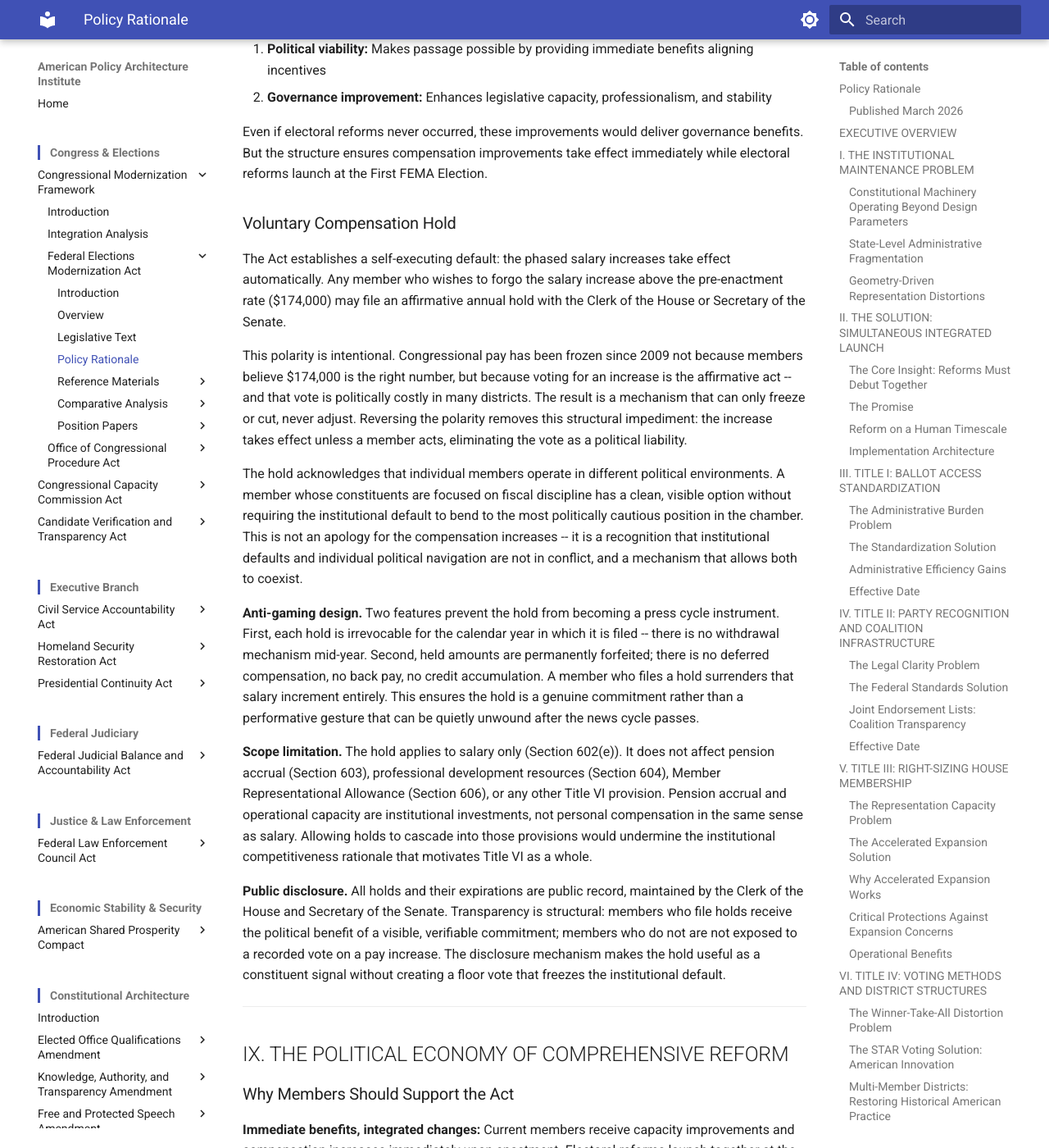
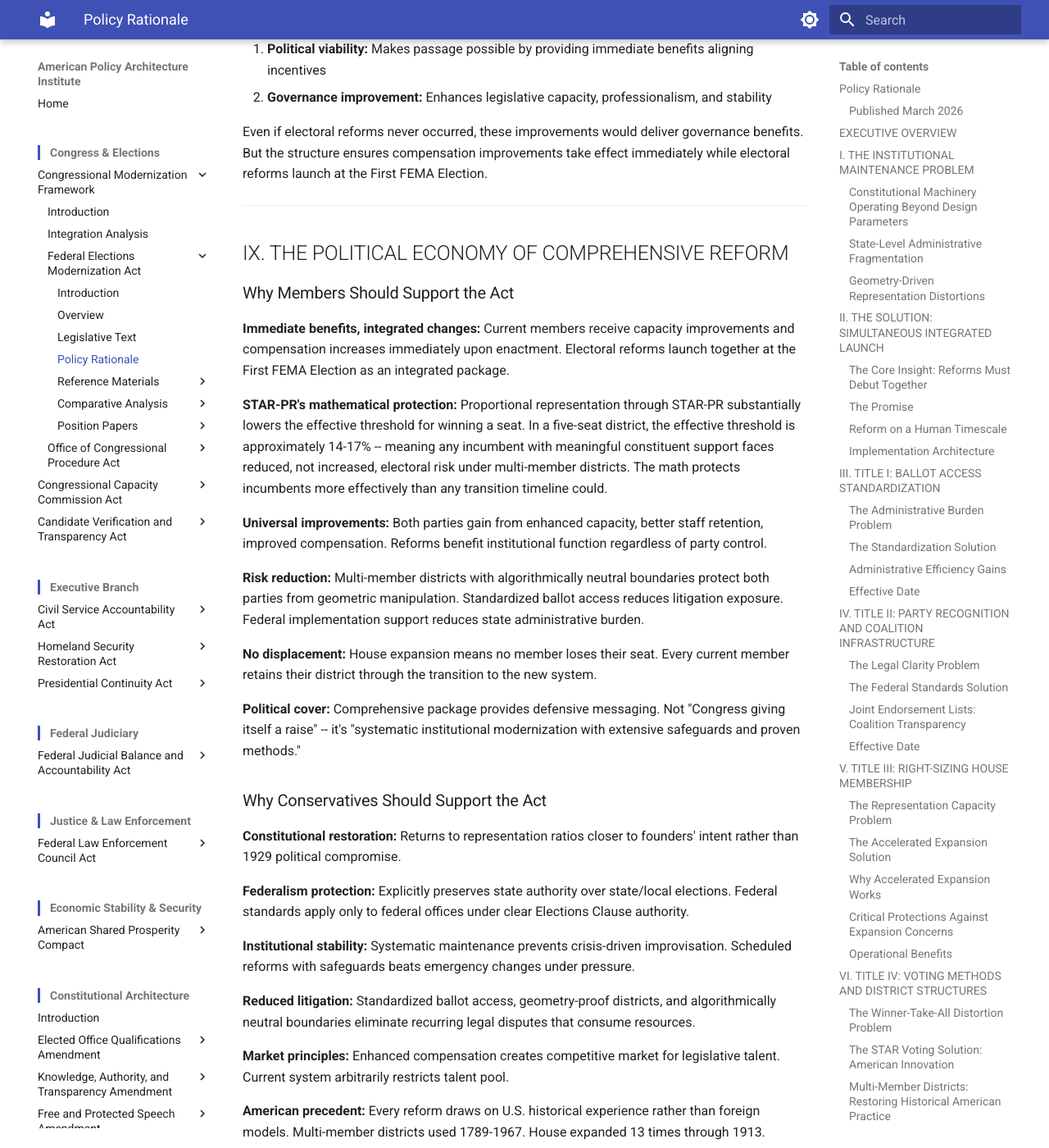
Before and after one commit to albertintech/apai, an MkDocs documentation site: the page built from docs/congress/cmf/fema/policy-rationale.md, in a window 1280 px wide and 1400 px high, scrolled down 21653 px. Shown: the whole window at 82% size. Built offline with MkDocs 1.6.1 and Material for MkDocs 9.7.7, drawn with Linux system fonts in a browser that asks for light colours; some of the changed text lies outside the part shown.

Commit message:
Update policy-rationale.md

```diff
--- a/docs/congress/cmf/fema/policy-rationale.md
+++ b/docs/congress/cmf/fema/policy-rationale.md
@@ -543,20 +543,6 @@
 
 Even if electoral reforms never occurred, these improvements would deliver governance benefits. But the structure ensures compensation improvements take effect immediately while electoral reforms launch at the First FEMA Election.
 
-### Voluntary Compensation Hold
-
-The Act establishes a self-executing default: the phased salary increases take effect automatically. Any member who wishes to forgo the salary increase above the pre-enactment rate ($174,000) may file an affirmative annual hold with the Clerk of the House or Secretary of the Senate.
-
-This polarity is intentional. Congressional pay has been frozen since 2009 not because members believe $174,000 is the right number, but because voting for an increase is the affirmative act -- and that vote is politically costly in many districts. The result is a mechanism that can only freeze or cut, never adjust. Reversing the polarity removes this structural impediment: the increase takes effect unless a member acts, eliminating the vote as a political liability.
-
-The hold acknowledges that individual members operate in different political environments. A member whose constituents are focused on fiscal discipline has a clean, visible option without requiring the institutional default to bend to the most politically cautious position in the chamber. This is not an apology for the compensation increases -- it is a recognition that institutional defaults and individual political navigation are not in conflict, and a mechanism that allows both to coexist.
-
-**Anti-gaming design.** Two features prevent the hold from becoming a press cycle instrument. First, each hold is irrevocable for the calendar year in which it is filed -- there is no withdrawal mechanism mid-year. Second, held amounts are permanently forfeited; there is no deferred compensation, no back pay, no credit accumulation. A member who files a hold surrenders that salary increment entirely. This ensures the hold is a genuine commitment rather than a performative gesture that can be quietly unwound after the news cycle passes.
-
-**Scope limitation.** The hold applies to salary only (Section 602(e)). It does not affect pension accrual (Section 603), professional development resources (Section 604), Member Representational Allowance (Section 606), or any other Title VI provision. Pension accrual and operational capacity are institutional investments, not personal compensation in the same sense as salary. Allowing holds to cascade into those provisions would undermine the institutional competitiveness rationale that motivates Title VI as a whole.
-
-**Public disclosure.** All holds and their expirations are public record, maintained by the Clerk of the House and Secretary of the Senate. Transparency is structural: members who file holds receive the political benefit of a visible, verifiable commitment; members who do not are not exposed to a recorded vote on a pay increase. The disclosure mechanism makes the hold useful as a constituent signal without creating a floor vote that freezes the institutional default.
-
 ---
 
 ## IX. THE POLITICAL ECONOMY OF COMPREHENSIVE REFORM
@@ -927,8 +913,7 @@
 ## Revision History
 
 **Revision 5.4** (Current)
-- Updated reference line from Rev 5.3 to Rev 5.4
-- Added "Voluntary Compensation Hold" subsection to Section VIII (Title VI): self-executing default rationale and polarity logic, political cover function, anti-gaming provisions (irrevocability and permanent forfeiture), scope limitation to salary only with rationale, public disclosure structure; corresponds to Section 602(e) of Rev 5.4 legislative text
+- DPS 2.8 compliance pass: migrated download link path from electoral/cmf/fema/ to congress/cmf/fema/; added 📥 prefix and ⬇ parenthetical emojis per DPS Rev 2.8 Section 1.9; added "Last revised April 2026" line per DPS Rev 2.5 Section 1.3
 
 **Revision 5.3**
 - Updated reference line from Rev 5.2 to Rev 5.3
@@ -1028,7 +1013,7 @@
 
 *Revision history available in the raw file.*
 
-> [Download this document](https://github.com/albertintech/apai/blob/main/docs/electoral/cmf/fema/policy-rationale.md) (opens on GitHub -- click the download button)
+> 📥 [Download this document](https://github.com/albertintech/apai/blob/main/docs/congress/cmf/fema/policy-rationale.md) (opens on GitHub -- click the ⬇ download button)
 
 *Last revised April 2026*
 
```
Also changed, not shown: other parts of docs/congress/cmf/fema/policy-rationale.md (+1 -1 lines).
